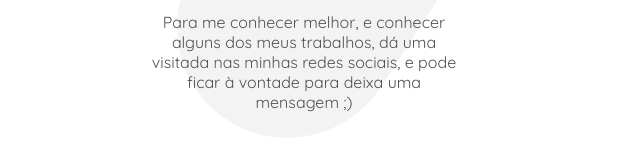
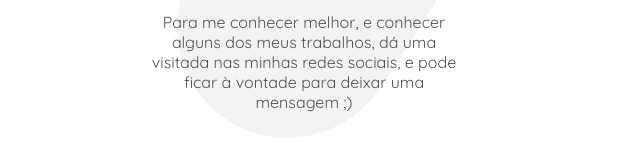
Before and after one commit to gildsonhugo/gildsonhugo.github.io, a plain HTML site: page portuguese/index.html in a window 1280 px wide. Shown: the part 1709-1874 px from the top of the page, 336-976 px from the left. Drawn offline with Linux system fonts and the light colour scheme.

Commit message:
r na sessao de contato

```diff
--- a/portuguese/index.html
+++ b/portuguese/index.html
@@ -58,7 +58,7 @@
     <section id="contact">
         <div class="container">
             <h2 class="section-title">Contato</h2>
-            <p>Para me conhecer melhor, e conhecer alguns dos meus trabalhos, dá uma visitada nas minhas redes sociais, e pode ficar à vontade para deixa uma mensagem ;)</p>
+            <p>Para me conhecer melhor, e conhecer alguns dos meus trabalhos, dá uma visitada nas minhas redes sociais, e pode ficar à vontade para deixar uma mensagem ;)</p>
         </div>
     </section>
 
```
